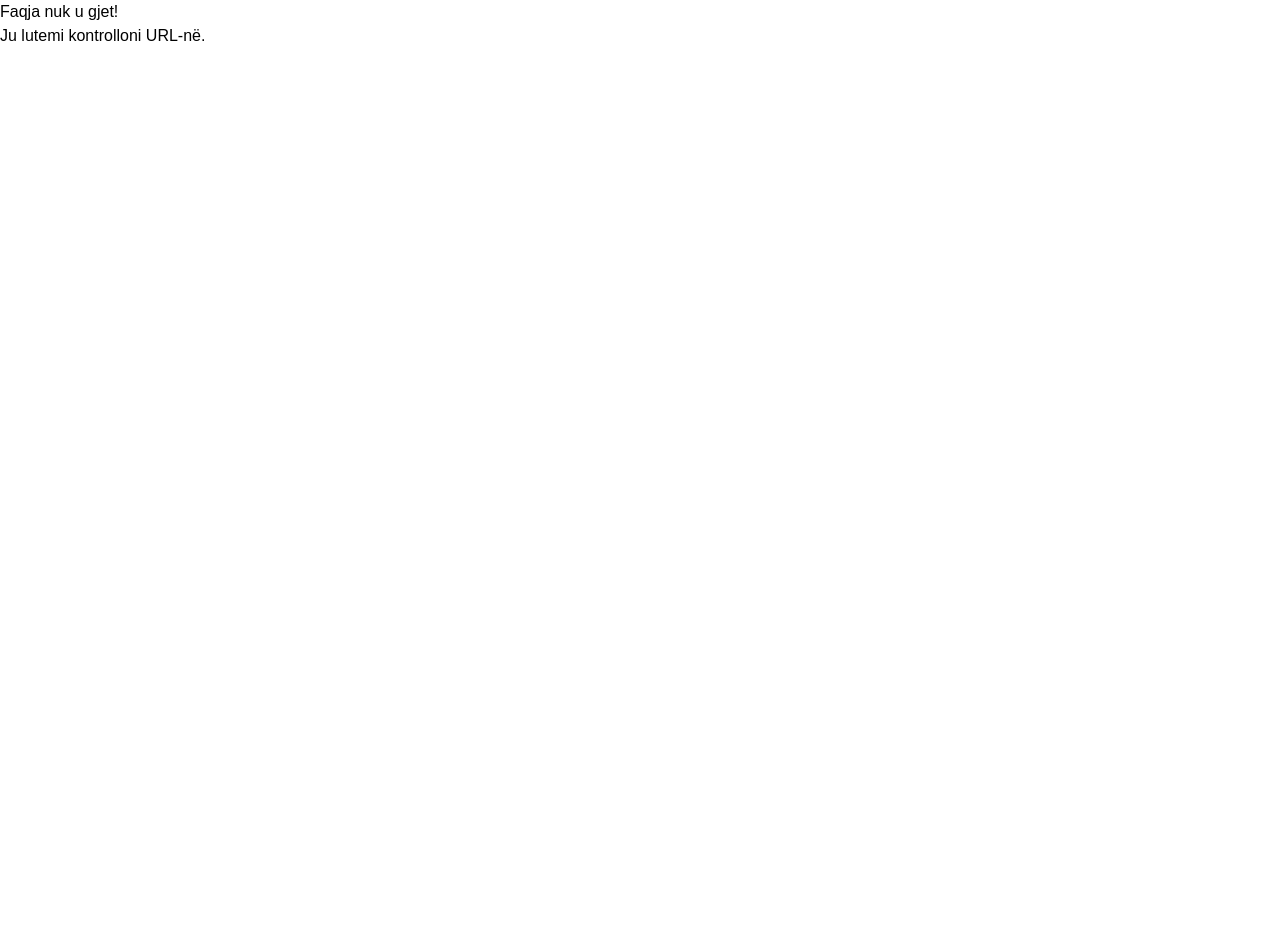
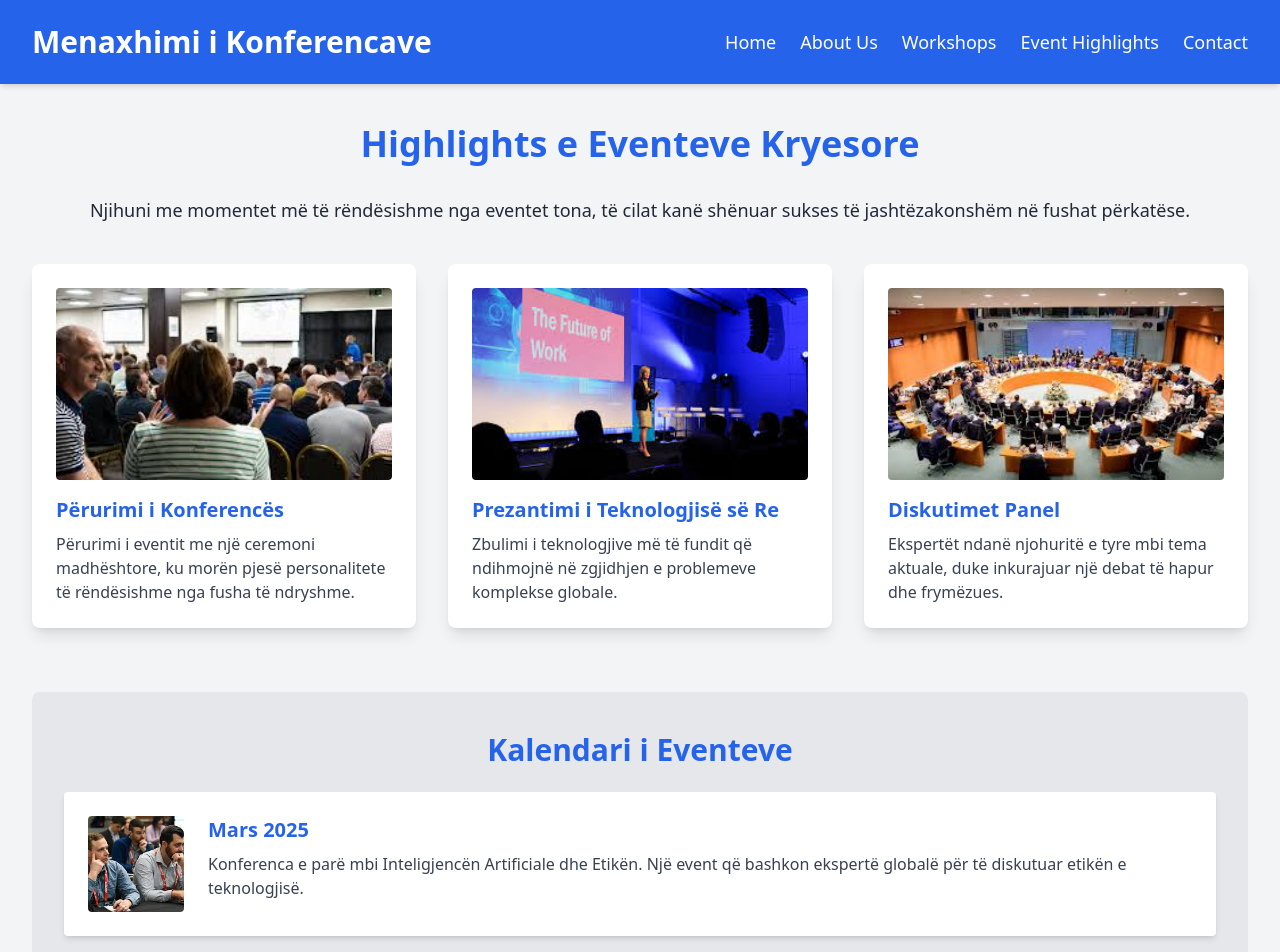
Before and after one commit to FestimHyseni/webapiproject, a React (Create React App) app: page /event-highlights-us in a window 1280 px wide. Shown: the top 952 px of the page. Before the commit the page ends 800 px from the top, so only its background shows below. Built offline with nearby package versions, Linux system fonts and the light colour scheme.

Commit message:
EventHighlights page

```diff
--- a/src/App.js
+++ b/src/App.js
@@ -11,6 +11,7 @@ import Home from './components/Home';
 import AboutUs from './components/AboutUs';
 import ContactUs from './components/ContactUs';
 import WorkshopsUS from './components/WorkshopsUs';
+import EventHighlightsUs from './components/EventHighlightsUs';
 import Menu from "./components/menu";  // Import Menu Page
 import {AddPost , EditPost , PostList} from './components/posts';
 import "./App.css"
@@ -28,6 +29,7 @@ function App() {
         <Route path="/about-us" element={<AboutUs />} />
         <Route path="/contact-us" element={<ContactUs />} />
         <Route path="/workshops-us" element={<WorkshopsUS />} />
+        <Route path="/event-highlights-us" element={<EventHighlightsUs />} />
 
 
 
--- /dev/null
+++ b/src/components/EventHighlightsUs.jsx
@@ -0,0 +1,154 @@
+import React from "react";
+import { Link } from "react-router-dom";
+
+const EventHighlightsUS = () => {
+  return (
+    <div className="font-sans text-gray-800 bg-gray-100">
+      {/* Header */}
+      <header className="bg-blue-600 shadow-md">
+        <nav className="flex justify-between items-center px-8 py-6 text-white">
+          <div className="text-3xl font-extrabold">Menaxhimi i Konferencave</div>
+          <ul className="flex space-x-6 text-lg">
+            <li>
+              <Link to="/" className="hover:text-teal-300 transition duration-200">
+                Home
+              </Link>
+            </li>
+            <li>
+              <Link to="/about-us" className="hover:text-teal-300 transition duration-200">
+                About Us
+              </Link>
+            </li>
+            <li>
+              <Link to="/workshops-us" className="hover:text-teal-300 transition duration-200">
+                Workshops
+              </Link>
+            </li>
+            <li>
+              <Link to="/event-highlights-us" className="hover:text-teal-300 transition duration-200">
+                Event Highlights
+              </Link>
+            </li>
+            <li>
+              <Link to="/contact-us" className="hover:text-teal-300 transition duration-200">
+                Contact
+              </Link>
+            </li>
+          </ul>
+        </nav>
+      </header>
+
+      {/* Main Content */}
+      <main className="py-10 px-8">
+        <h1 className="text-4xl font-bold text-center text-blue-600 mb-8">
+          Highlights e Eventeve Kryesore
+        </h1>
+        <p className="text-lg text-center mb-10">
+          Njihuni me momentet më të rëndësishme nga eventet tona, të cilat kanë shënuar sukses të jashtëzakonshëm në fushat përkatëse.
+        </p>
+
+        {/* Highlight Section */}
+        <section className="mb-16">
+          <div className="grid gap-8 md:grid-cols-2 lg:grid-cols-3">
+            <div className="bg-white p-6 shadow-lg rounded-lg">
+              <img
+                src="gallery/photo_7.jpg"
+                alt="Highlight 1"
+                className="w-full h-48 object-cover mb-4 rounded"
+              />
+              <h2 className="text-xl font-semibold text-blue-600 mb-2">Përurimi i Konferencës</h2>
+              <p className="text-gray-700">
+                Përurimi i eventit me një ceremoni madhështore, ku morën pjesë personalitete të rëndësishme nga fusha të ndryshme.
+              </p>
+            </div>
+            <div className="bg-white p-6 shadow-lg rounded-lg">
+              <img
+                src="gallery/photo_8.jpg"
+                alt="Highlight 2"
+                className="w-full h-48 object-cover mb-4 rounded"
+              />
+              <h2 className="text-xl font-semibold text-blue-600 mb-2">Prezantimi i Teknologjisë së Re</h2>
+              <p className="text-gray-700">
+                Zbulimi i teknologjive më të fundit që ndihmojnë në zgjidhjen e problemeve komplekse globale.
+              </p>
+            </div>
+            <div className="bg-white p-6 shadow-lg rounded-lg">
+              <img
+                src="gallery/photo_9.jpg"
+                alt="Highlight 3"
+                className="w-full h-48 object-cover mb-4 rounded"
+              />
+              <h2 className="text-xl font-semibold text-blue-600 mb-2">Diskutimet Panel</h2>
+              <p className="text-gray-700">
+                Ekspertët ndanë njohuritë e tyre mbi tema aktuale, duke inkurajuar një debat të hapur dhe frymëzues.
+              </p>
+            </div>
+          </div>
+        </section>
+
+        {/* Timeline Section */}
+        <section className="bg-gray-200 py-10 px-8 rounded-lg mb-16">
+          <h2 className="text-3xl font-bold text-center text-blue-600 mb-6">Kalendari i Eventeve</h2>
+          <ul className="space-y-6">
+            <li className="bg-white p-6 rounded shadow-md flex items-start">
+              <img
+                src="gallery/photo_16.jpg"
+                alt="Mars 2025"
+                className="w-24 h-24 object-cover rounded mr-6"
+              />
+              <div>
+                <h3 className="text-xl font-semibold text-blue-600 mb-2">Mars 2025</h3>
+                <p className="text-gray-700">
+                  Konferenca e parë mbi Inteligjencën Artificiale dhe Etikën. Një event që bashkon ekspertë globalë për të diskutuar etikën e teknologjisë.
+                </p>
+              </div>
+            </li>
+            <li className="bg-white p-6 rounded shadow-md flex items-start">
+              <img
+                src="gallery/photo_14.jpg"
+                alt="Prill 2025"
+                className="w-24 h-24 object-cover rounded mr-6"
+              />
+              <div>
+                <h3 className="text-xl font-semibold text-blue-600 mb-2">Prill 2025</h3>
+                <p className="text-gray-700">
+                  Punëtoria ndërkombëtare mbi Ndërtimin e Ekipeve Globale. Pjesëmarrësit ndajnë eksperienca dhe ndërtojnë aftësi bashkëpunimi.
+                </p>
+              </div>
+            </li>
+            <li className="bg-white p-6 rounded shadow-md flex items-start">
+              <img
+                src="gallery/photo_15.jpg"
+                alt="Maj 2025"
+                className="w-24 h-24 object-cover rounded mr-6"
+              />
+              <div>
+                <h3 className="text-xl font-semibold text-blue-600 mb-2">Maj 2025</h3>
+                <p className="text-gray-700">
+                  Takimi vjetor i rrjeteve profesionale. Një mundësi për të zgjeruar rrjetin dhe për të mësuar nga liderët e industrisë.
+                </p>
+              </div>
+            </li>
+          </ul>
+        </section>
+
+        {/* Multimedia Gallery */}
+        <section className="mb-16">
+          <h2 className="text-3xl font-bold text-center text-blue-600 mb-6">Galeria Multimediale</h2>
+          <div className="grid gap-6 md:grid-cols-3">
+            <img src="gallery/photo_10.jpg" alt="Gallery 1" className="rounded shadow-md" />
+            <img src="gallery/photo_11.jpg" alt="Gallery 2" className="rounded shadow-md" />
+            <img src="gallery/photo_12.jpg" alt="Gallery 3" className="rounded shadow-md" />
+          </div>
+        </section>
+      </main>
+
+      {/* Footer */}
+      <footer className="bg-gray-800 text-white py-6 mt-10">
+        <div className="text-center">&copy; 2025 Menaxhimi i Konferencave. Të gjitha të drejtat janë të rezervuara.</div>
+      </footer>
+    </div>
+  );
+};
+
+export default EventHighlightsUS;
```
